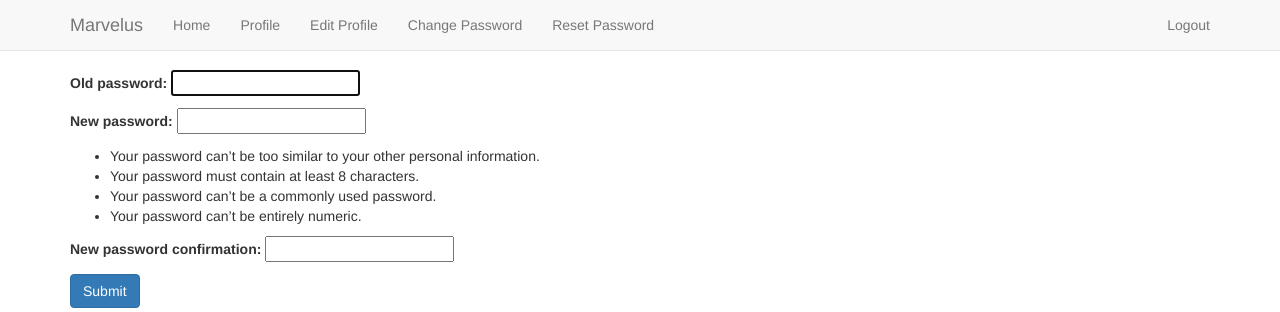
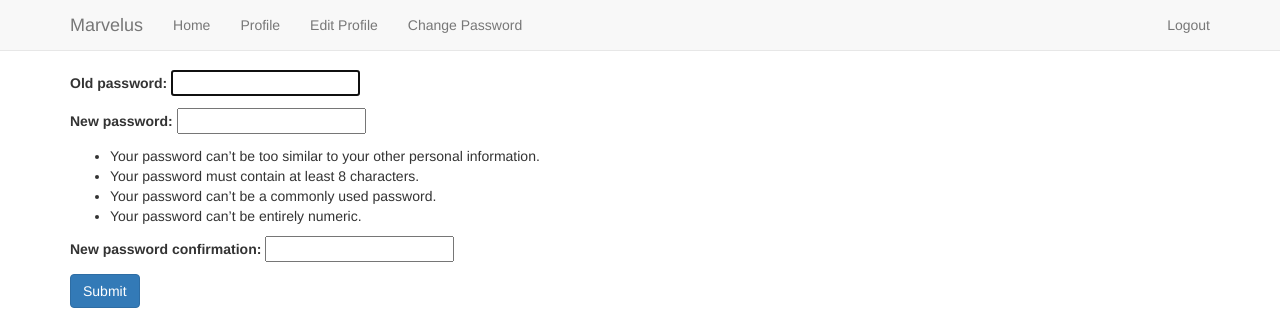
Before and after one commit to daktari01/django_tutorial, a Django app: a page that uses accounts/templates/base.html in a window 1280 px wide. Shown: the top 312 px of the page. Run offline with Django 3.2, Linux system fonts and the light colour scheme; a user stored in the database is signed in; some libraries are stand-ins or nearby versions.

Commit message:
[session 34]: Make reset-password feature accessible for logged out users only

```diff
--- a/accounts/templates/base.html
+++ b/accounts/templates/base.html
@@ -26,17 +26,19 @@
                 </div>
                 <div id="navbar" class="navbar-collapse collapse">
                     {% if user.is_authenticated %}
-                    <ul class="nav navbar-nav navbar-left">
+                    <ul class="nav navbar-nav">
                         <li><a href="{% url 'accounts:accounts_home' %}">Home</a></li>
                         <li><a href="{% url 'accounts:view_profile' %}">Profile</a></li>
                         <li><a href="{% url 'accounts:edit_profile' %}">Edit Profile</a></li>
                         <li><a href="{% url 'accounts:change_password' %}">Change Password</a></li>
-                        <li><a href="{% url 'accounts:reset_password' %}">Reset Password</a></li>
                     </ul>
                     <ul class="nav navbar-nav navbar-right">
                         <li><a href="{% url 'accounts:logout' %}">Logout</a></li>
                     </ul>
                     {% else %}
+                    <ul class="nav navbar-nav">
+                        <li><a href="{% url 'accounts:reset_password' %}">Reset Password</a></li>
+                    </ul>
                     <ul class="nav navbar-nav navbar-right">
                         <li><a href="{% url 'accounts:register' %}">Register</a></li>
                         <li><a href="{% url 'accounts:login' %}">Login</a></li>
--- a/tutorial/settings.py
+++ b/tutorial/settings.py
@@ -128,6 +128,9 @@ LOGIN_URL = '/accounts/login/'
 LOGIN_EXEMPT_URLS = (
     r'^accounts/logout/$',
     r'^accounts/register/$',
+    r'^accounts/reset-password/$',
+    r'^accounts/reset-password/done/$',
+    r'^accounts/reset-password/confirm/(?P<uidb64>[0-9A-Za-z]+)-(?P<token>.+)/$',
     r'^accounts/reset-password/complete/$',
 )
 
```
Also changed, not shown: db.sqlite3.
